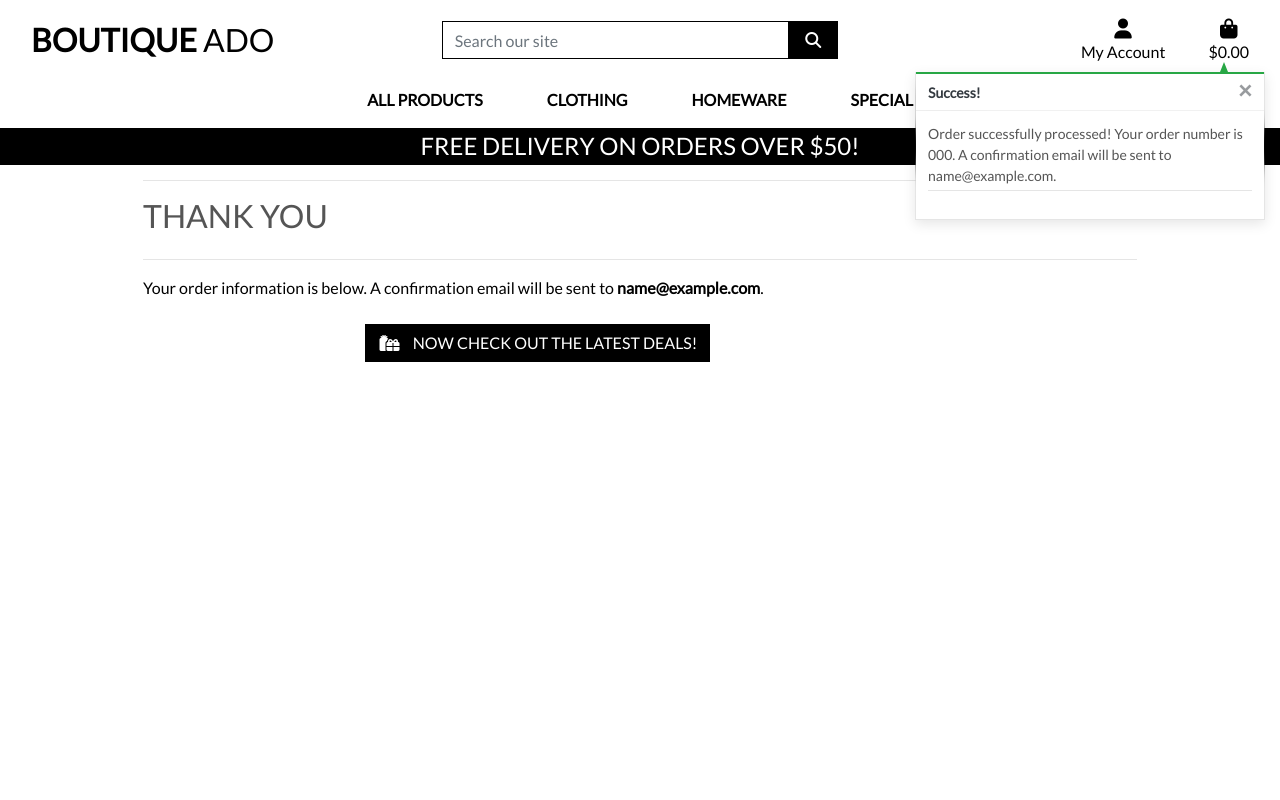
After one commit to azimny86/boutique_ado_v1, a Django app: page /checkout/checkout_success/000 in a window 1280 px wide. The commit adds this page. Run offline with Django 3.2, Linux system fonts and the light colour scheme; tables that the repository leaves empty hold one stand-in row (values such as "Sample post"); parts of the project's set-up code (start-up, migrations or seed data) failed here and were passed over; some libraries are stand-ins or nearby versions.

Commit message:
Added checkout success logic

```diff
--- a/checkout/__init__.py
+++ b/checkout/__init__.py
@@ -0,0 +1 @@
+default_app_confnig = 'checkout.app.CheckoutConfig'
--- a/checkout/apps.py
+++ b/checkout/apps.py
@@ -2,7 +2,6 @@ from django.apps import AppConfig
 
 
 class CheckoutConfig(AppConfig):
-    default_auto_field = 'django.db.models.BigAutoField'
     name = 'checkout'
 
     def ready(self):
--- a/checkout/models.py
+++ b/checkout/models.py
@@ -34,7 +34,7 @@ class Order(models.Model):
         Update grand total each time a line item is added,
         accounting for delivery costs.
         """
-        self.order_total = self.lineitems.aggregate(Sum('lineitem_total'))['lineitem_total__sum']
+        self.order_total = self.lineitems.aggregate(Sum('lineitem_total'))['lineitem_total__sum'] or 0
         if self.order_total < settings.FREE_DELIVERY_THRESHOLD:
             self.delivery_cost = self.order_total * settings.STANDARD_DELIVERY_PERCENTAGE / 100
         else:
@@ -58,7 +58,7 @@ class Order(models.Model):
 class OrderLineItem(models.Model):
     order = models.ForeignKey(Order, null=False, blank=False, on_delete=models.CASCADE, related_name='lineitems')
     product = models.ForeignKey(Product, null=False, blank=False, on_delete=models.CASCADE)
-    product_size = models.CharField(max_length=2, null=True, blank=True)  # XS, S, M, L, XL
+    product_size = models.CharField(max_length=2, null=True, blank=True) # XS, S, M, L, XL
     quantity = models.IntegerField(null=False, blank=False, default=0)
     lineitem_total = models.DecimalField(max_digits=6, decimal_places=2, null=False, blank=False, editable=False)
 
--- /dev/null
+++ b/checkout/templates/checkout/checkout_success.html
@@ -0,0 +1,42 @@
+{% extends "base.html" %}
+{% load static %}
+
+{% block extra_css %}
+    <link rel="stylesheet" href="{% static 'checkout/css/checkout.css' %}">
+{% endblock %}
+
+{% block page_header %}
+    <div class="container header-container">
+        <div class="row">
+            <div class="col"></div>
+        </div>
+    </div>
+{% endblock %}
+
+{% block content %}
+    <div class="overlay"></div>
+    <div class="container">
+        <div class="row">
+            <div class="col">
+                <hr>
+                <h2 class="logo-font mb-4">Thank You</h2>
+                <hr>
+                <p class="text-black">Your order information is below. A confirmation email will be sent to <strong>{{ order.email }}</strong>.</p>
+            </div>
+        </div>
+
+        <div class="row">
+            <div class="col-12 col-lg-7"></div>
+        </div>
+        <div class="row">
+			<div class="col-12 col-lg-7 text-right">
+				<a href="{% url 'products' %}?category=new_arrivals,deals,clearance" class="btn btn-black rounded-0 my-2">
+					<span class="icon mr-2">
+						<i class="fas fa-gifts"></i>
+					</span>
+					<span class="text-uppercase">Now check out the latest deals!</span>
+				</a>
+			</div>
+		</div>
+    </div>
+{% endblock %}
--- a/checkout/urls.py
+++ b/checkout/urls.py
@@ -3,4 +3,5 @@ from . import views
 
 urlpatterns = [
     path('', views.checkout, name='checkout'),
+    path('checkout_success/<order_number>', views.checkout_success, name='checkout_success'),
 ]
--- a/checkout/views.py
+++ b/checkout/views.py
@@ -1,8 +1,10 @@
-from django.shortcuts import render, redirect, reverse
+from django.shortcuts import render, redirect, reverse, get_object_or_404
 from django.contrib import messages
 from django.conf import settings
 
 from .forms import OrderForm
+from .models import Order, OrderLineItem
+from products.models import Product
 from bag.contexts import bag_contents
 
 import stripe
@@ -12,24 +14,76 @@ def checkout(request):
     stripe_public_key = settings.STRIPE_PUBLIC_KEY
     stripe_secret_key = settings.STRIPE_SECRET_KEY
 
-    bag = request.session.get('bag', {})
-    if not bag:
-        messages.error(request, "There's nothing in your bag at the moment")
-        return redirect(reverse('products'))
+    if request.method == 'POST':
+        bag = request.session.get('bag', {})
 
-    current_bag = bag_contents(request)
-    total = current_bag['grand_total']
-    stripe_total = round(total * 100)
-    stripe.api_key = stripe_secret_key
-    intent = stripe.PaymentIntent.create(
-        amount=stripe_total,
-        currency=settings.STRIPE_CURRENCY,
-    )
+        form_data = {
+            'full_name': request.POST['full_name'],
+            'email': request.POST['email'],
+            'phone_number': request.POST['phone_number'],
+            'country': request.POST['country'],
+            'postcode': request.POST['postcode'],
+            'town_or_city': request.POST['town_or_city'],
+            'street_address1': request.POST['street_address1'],
+            'street_address2': request.POST['street_address2'],
+            'county': request.POST['county'],
+        }
+        order_form = OrderForm(form_data)
+        if order_form.is_valid():
+            order = order_form.save()
+            for item_id, item_data in bag.items():
+                try:
+                    product = Product.objects.get(id=item_id)
+                    if isinstance(item_data, int):
+                        order_line_item = OrderLineItem(
+                            order=order,
+                            product=product,
+                            quantity=item_data,
+                        )
+                        order_line_item.save()
+                    else:
+                        for size, quantity in item_data['items_by_size'].items():
+                            order_line_item = OrderLineItem(
+                                order=order,
+                                product=product,
+                                quantity=quantity,
+                                product_size=size,
+                            )
+                            order_line_item.save()
+                except Product.DoesNotExist:
+                    messages.error(request, (
+                        "One of the products in your bag wasn't found in our database. "
+                        "Please call us for assistance!")
+                    )
+                    order.delete()
+                    return redirect(reverse('view_bag'))
+
+            request.session['save_info'] = 'save-info' in request.POST
+            return redirect(reverse('checkout_success', args=[order.order_number]))
+        else:
+            messages.error(request, 'There was an error with your form. \
+                Please double check your information.')
+    else:
+        bag = request.session.get('bag', {})
+        if not bag:
+            messages.error(request, "There's nothing in your bag at the moment")
+            return redirect(reverse('products'))
+
+        current_bag = bag_contents(request)
+        total = current_bag['grand_total']
+        stripe_total = round(total * 100)
+        stripe.api_key = stripe_secret_key
+        intent = stripe.PaymentIntent.create(
+            amount=stripe_total,
+            currency=settings.STRIPE_CURRENCY,
+        )
+
+        order_form = OrderForm()
 
     if not stripe_public_key:
-        messages.warning(request, 'Stripe public key is missing. Did you forget to set it in your enviroment!')
+        messages.warning(request, 'Stripe public key is missing. \
+            Did you forget to set it in your environment?')
 
-    order_form = OrderForm()
     template = 'checkout/checkout.html'
     context = {
         'order_form': order_form,
@@ -38,3 +92,24 @@ def checkout(request):
     }
 
     return render(request, template, context)
+
+
+def checkout_success(request, order_number):
+    """
+    Handle successful checkouts
+    """
+    save_info = request.session.get('save_info')
+    order = get_object_or_404(Order, order_number=order_number)
+    messages.success(request, f'Order successfully processed! \
+        Your order number is {order_number}. A confirmation \
+        email will be sent to {order.email}.')
+
+    if 'bag' in request.session:
+        del request.session['bag']
+
+    template = 'checkout/checkout_success.html'
+    context = {
+        'order': order,
+    }
+
+    return render(request, template, context)
--- a/templates/base.html
+++ b/templates/base.html
@@ -120,7 +120,7 @@
                     {% if level == 40 %}
                         {% include 'includes/toasts/toast_error.html' %}
                     {% elif level == 30 %}
-                        {% include 'includes/toasts/toast_warning.html' %}
+                        {% include 'includes/toasts/toast_warrning.html' %}
                     {% elif level == 25 %}
                         {% include 'includes/toasts/toast_success.htm' %}
                     {% else %}
```
Also changed, not shown: boutique_ado/settings.py (+11 -2 lines), checkout/signals.py (+11 -6 lines), checkout/templates/checkout/checkout.html (+27 -23 lines), checkout/static/checkout/css/checkout.css (renamed from checkout/static/checkout/checkout.css), checkout/static/checkout/js/stripe_elements.js (renamed from checkout/static/checkout/js/strip_elements.js), db.sqlite3.
